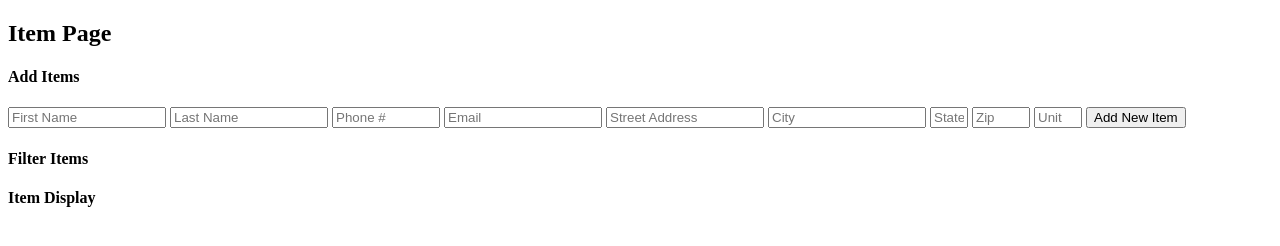
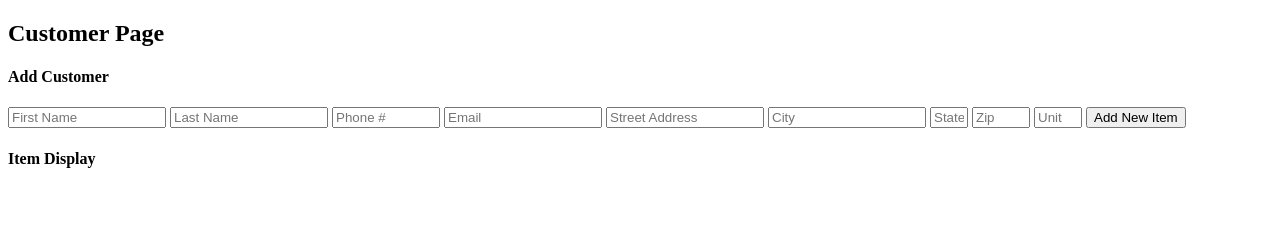
Before and after one commit to towles-osu/DatabaseProjectHobbyShop, a plain HTML site: page customers.html in a window 1280 px wide. Drawn offline with Linux system fonts and the light colour scheme.

Commit message:
customers
fixed customers

```diff
--- a/customers.html
+++ b/customers.html
@@ -5,8 +5,8 @@
         <title>title</title>
     </head>
     <body>
-        <h2>Item Page</h2>
-        <h4>Add Items</h4>
+        <h2>Customer Page</h2>
+        <h4>Add Customer</h4>
         <div id="inputArea">
             <form id="inputItem">
                 <input id="newName" type="text" style="width: 150px" maxlength='30' placeholder="First Name"/>
@@ -22,11 +22,6 @@
             </form>
         </div>
 
-        <div id="queryArea">
-            <h4>Filter Items</h4>
-
-        </div>
-
         <div id="outputArea">
             <h4>Item Display</h4>
         </div>
```
